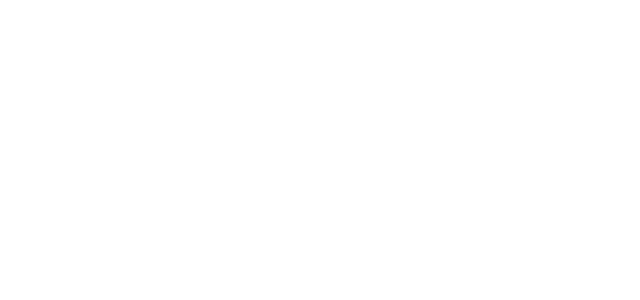
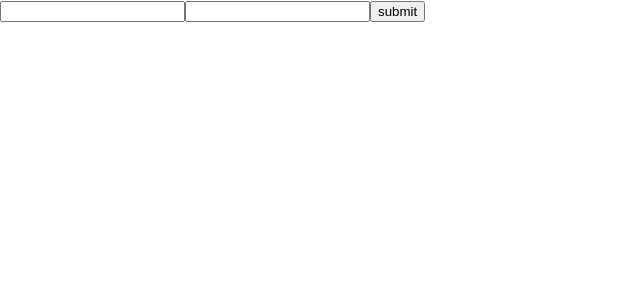
Before and after one commit to grabynsky/react-materials, a React (Create React App) app: page / in a window 1280 px wide. Shown: the top 300 px of the page, without its empty margins (0-640 px from the left). Built offline with nearby package versions, Linux system fonts and the light colour scheme.

Commit message:
standard start form and fill his

```diff
--- a/src/App.tsx
+++ b/src/App.tsx
@@ -1,13 +1,14 @@
 import React, {FC} from 'react';
 import './App.css';
+import FormComponent from "./components/form/FormComponent";
 
 const App: FC = () => {
-  return (
-    <div className="App">
+    return (
+        <div className="App">
 
-
-    </div>
-  );
+            <FormComponent/>
+        </div>
+    );
 }
 
 export default App;
--- /dev/null
+++ b/src/components/form/FormComponent.tsx
@@ -0,0 +1,64 @@
+import React, {FormEvent, useState} from 'react';
+
+interface IFormType {
+    username: string,
+    password: string,
+}
+
+const FormComponent = () => {
+    const [formState, setFormState] = useState<IFormType>({
+        username: '',
+        password: '',
+    })
+
+// ---------------------------------------------
+//     const handlerUserName = (e: FormEvent<HTMLInputElement>) => {
+//         e.preventDefault();
+//         const input = e.target as HTMLInputElement;
+//         setFormState({...formState, username: input.value});
+//         console.log(input.value)
+//     };
+
+    // ---------------------------------------------
+    // const handlerPasswordName = (e: FormEvent<HTMLInputElement>) => {
+    //     e.preventDefault();
+    //     const input = e.target as HTMLInputElement;
+    //     setFormState({...formState, password: input.value});
+    //     console.log(input.value)
+    // };
+    // --------------------------------------------
+
+    const handlerSubmit = (e: FormEvent<HTMLFormElement>) => {
+        e.preventDefault();
+        let user = {
+            username: formState.username,
+            password: formState.password,
+        }
+        console.log(user)
+    };
+
+    // ------------------------------------------------
+
+
+    const handlerInputName = (e: FormEvent<HTMLInputElement>) => {
+        e.preventDefault();
+
+        const input = e.target as HTMLInputElement;
+        console.log(input.name)
+
+        setFormState({...formState, [input.name]: input.value})
+
+    };
+    return (
+        <main>
+            <form onSubmit={handlerSubmit}>
+                <input type="text" name={'username'} value={formState.username} onChange={handlerInputName}/>
+                <input type="text" name={'password'} value={formState.password} onChange={handlerInputName}/>
+
+                <button>submit</button>
+            </form>
+        </main>
+    );
+};
+
+export default FormComponent;
```
